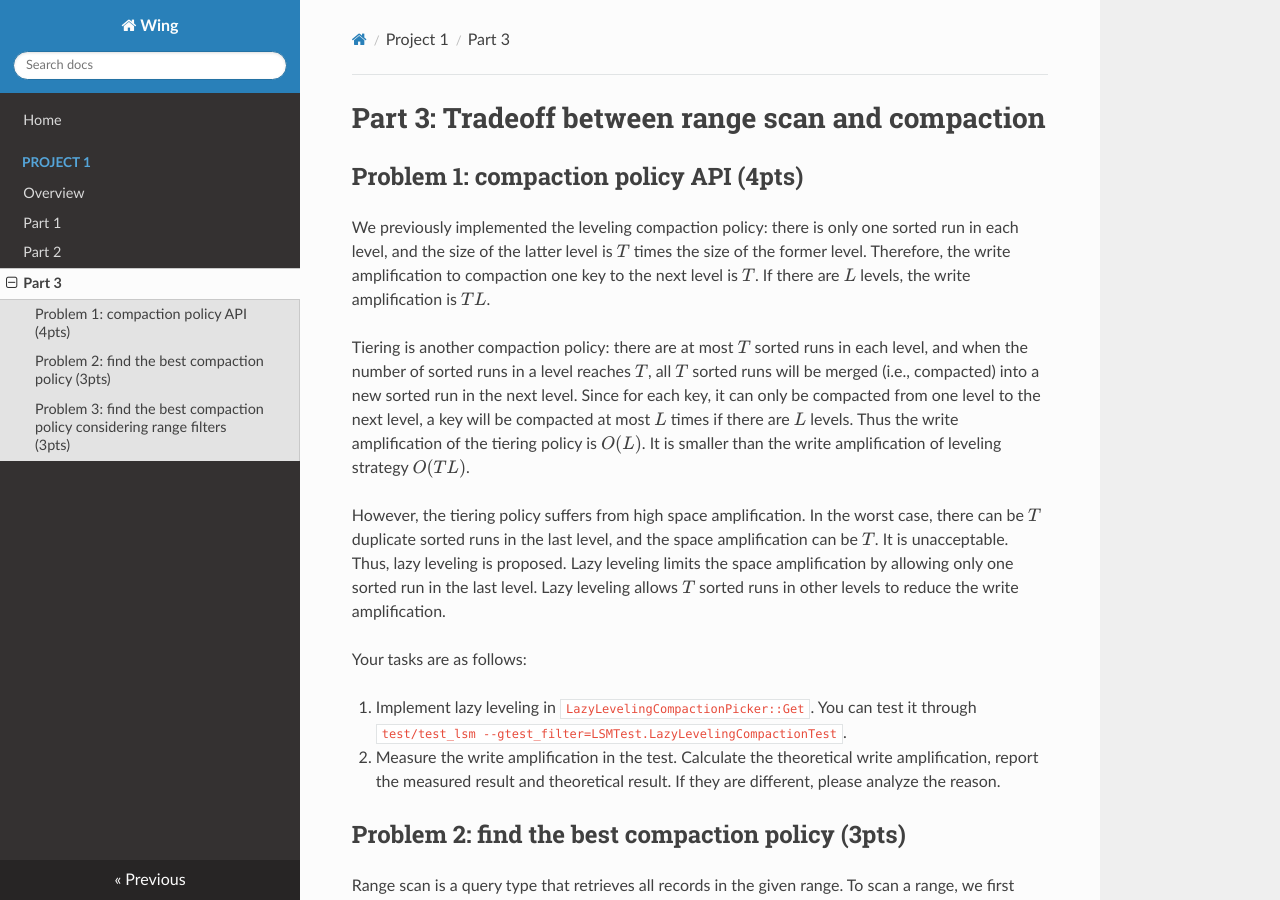
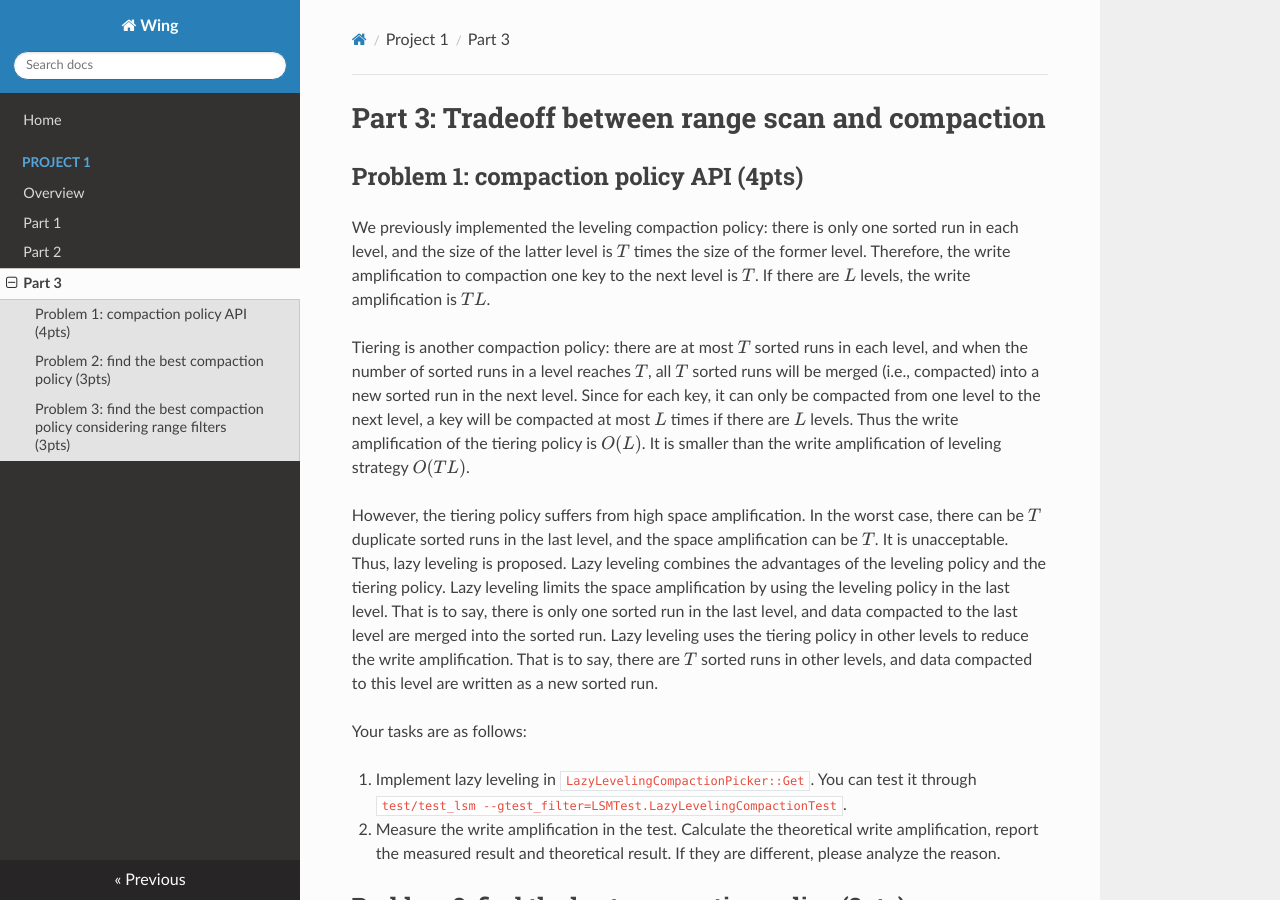
Before and after one commit to iidb/wing-docs, an MkDocs documentation site: the page built from docs/p1/part3.md, in a window 1280 px wide and 900 px high. Built offline with MkDocs 1.6.1, drawn with Linux system fonts in a browser that asks for light colours; nearby versions of some CDN libraries; formulas are drawn with MathJax 3.

Commit message:
More detailed introduction to lazy leveling

```diff
--- a/docs/p1/part3.md
+++ b/docs/p1/part3.md
@@ -6,7 +6,7 @@ We previously implemented the leveling compaction policy: there is only one sort
 
 Tiering is another compaction policy: there are at most $T$ sorted runs in each level, and when the number of sorted runs in a level reaches $T$, all $T$ sorted runs will be merged (i.e., compacted) into a new sorted run in the next level. Since for each key, it can only be compacted from one level to the next level, a key will be compacted at most $L$ times if there are $L$ levels. Thus the write amplification of the tiering policy is $O(L)$. It is smaller than the write amplification of leveling strategy $O(TL)$.
 
-However, the tiering policy suffers from high space amplification. In the worst case, there can be $T$ duplicate sorted runs in the last level, and the space amplification can be $T$. It is unacceptable. Thus, lazy leveling is proposed. Lazy leveling limits the space amplification by allowing only one sorted run in the last level. Lazy leveling allows $T$ sorted runs in other levels to reduce the write amplification.
+However, the tiering policy suffers from high space amplification. In the worst case, there can be $T$ duplicate sorted runs in the last level, and the space amplification can be $T$. It is unacceptable. Thus, lazy leveling is proposed. Lazy leveling combines the advantages of the leveling policy and the tiering policy. Lazy leveling limits the space amplification by using the leveling policy in the last level. That is to say, there is only one sorted run in the last level, and data compacted to the last level are merged into the sorted run. Lazy leveling uses the tiering policy in other levels to reduce the write amplification. That is to say, there are $T$ sorted runs in other levels, and data compacted to this level are written as a new sorted run.
 
 Your tasks are as follows:
 
```
